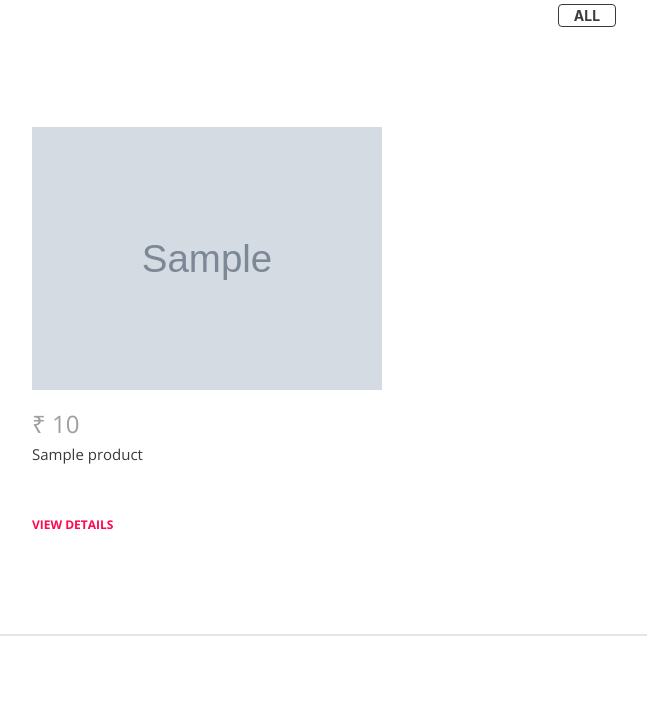
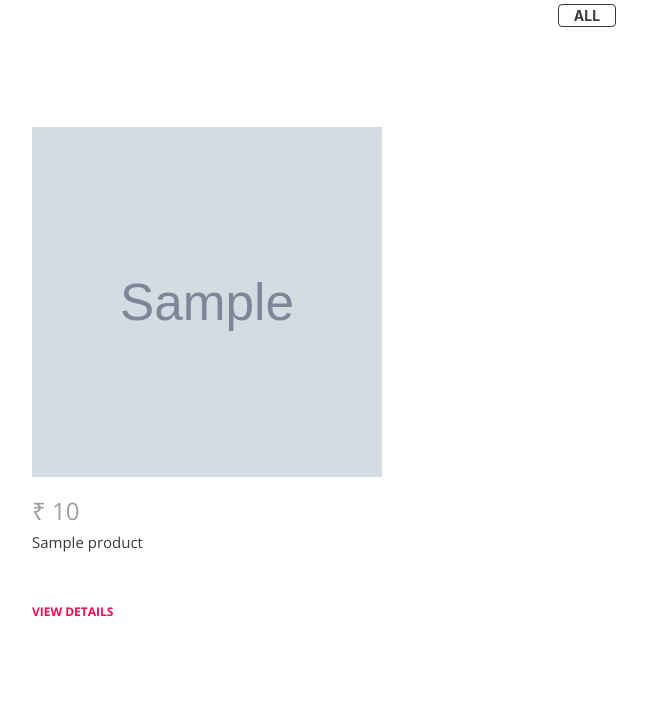
Before and after one commit to hisanamuhammed/Eyenlab, a Django app: page / in a window 1280 px wide. Shown: the part 1632-2349 px from the top of the page, without its empty margins (53-700 px from the left). Run offline with Django 4.2, Linux system fonts and the light colour scheme; tables that the repository leaves empty hold one stand-in row (values such as "Sample post"); grey boxes marked "Sample" are stand-in pictures; some libraries are stand-ins or nearby versions.

Commit message:
third commit

```diff
--- a/templates/index.html
+++ b/templates/index.html
@@ -70,8 +70,9 @@
                     <!-- Single gallery Item Start -->
                     <div class="col-12 col-sm-6 col-md-4 single_gallery_item women wow fadeInUpBig" data-wow-delay="0.2s">
                         <!-- Product Image -->
-                        <div class="product-img"> <img src="{{ product.images.url }}" alt="">
-                            <a href="" class="img-wrap"> </a>
+                        <div class="product-img" style="width:100%; height:350px;">
+                            <img class="img-wrap" src="{{ product.images.url }}" style="width:100%; height:350px;" alt="">
+                            {% comment %} <a href="" class="img-wrap"> </a> {% endcomment %}
                             <div class="product-quicview">
                                 <a href="{{ product.get_url }}" data-toggle="modal" data-target="#quickview"><i class="ti-plus"></i></a>
                             </div>
@@ -81,6 +82,7 @@
                             <h4 class="product-price">₹ {{ product.price }} </h4>
                             <p>{{ product.product_name }}</p>
                             <!-- Add to Cart -->
+
                             {% if single_product.stock <= 0 %}
                                 <h5 class="text-danger">Out of stock</h5>
                             {% else %}
```
